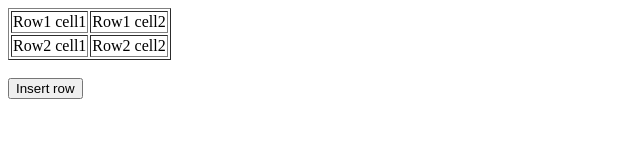
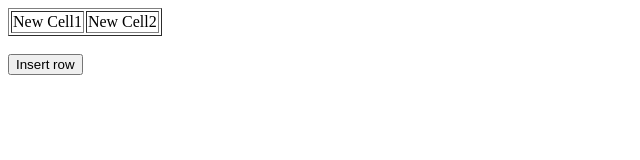
Before and after one commit to acciojob/create-table-1-Nikhil2072001, a website: page main.html in a window 1280 px wide. Shown: the whole page, without its empty margins (0-640 px from the left). Drawn offline with Linux system fonts and the light colour scheme.

Commit message:
created a submission

```diff
--- a/main.html
+++ b/main.html
@@ -10,10 +10,10 @@
 
 <body>
 	<table id="sampleTable" border="1">
-		<tr><td>Row1 cell1</td>
-		<td>Row1 cell2</td></tr>
-		<tr><td>Row2 cell1</td>
-		<td>Row2 cell2</td></tr>
+		<tr><td>New Cell1</td>
+		<td>New Cell2</td></tr>
+<!-- 		<tr><td>Row2 cell1</td>
+		<td>Row2 cell2</td></tr>  -->
 	</table><br>
 
 	<input type="button" onclick="insert_Row()" value="Insert row">
--- a/script.js
+++ b/script.js
@@ -1,4 +1,4 @@
-var row=3;
+var row=1;
 function insert_Row() {
     //Write your code here
   var tr = document.createElement("tr");
```
